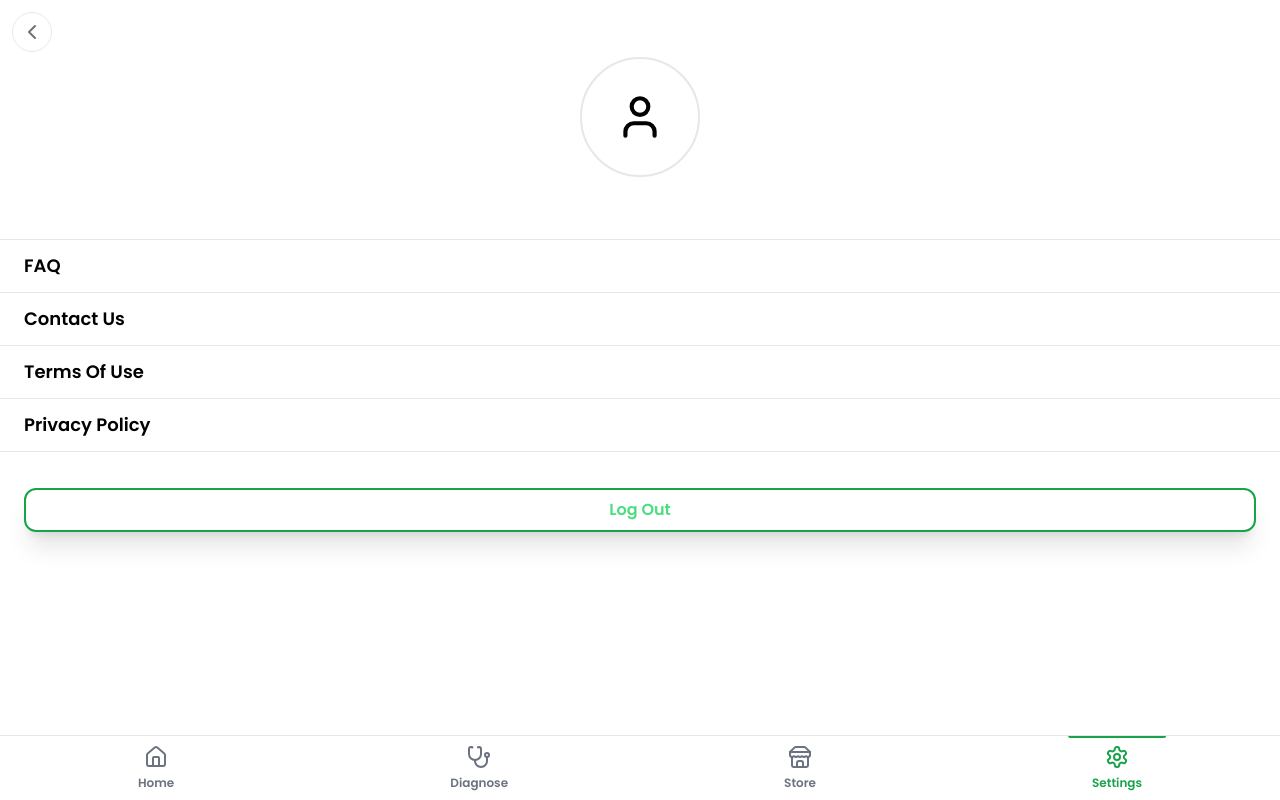
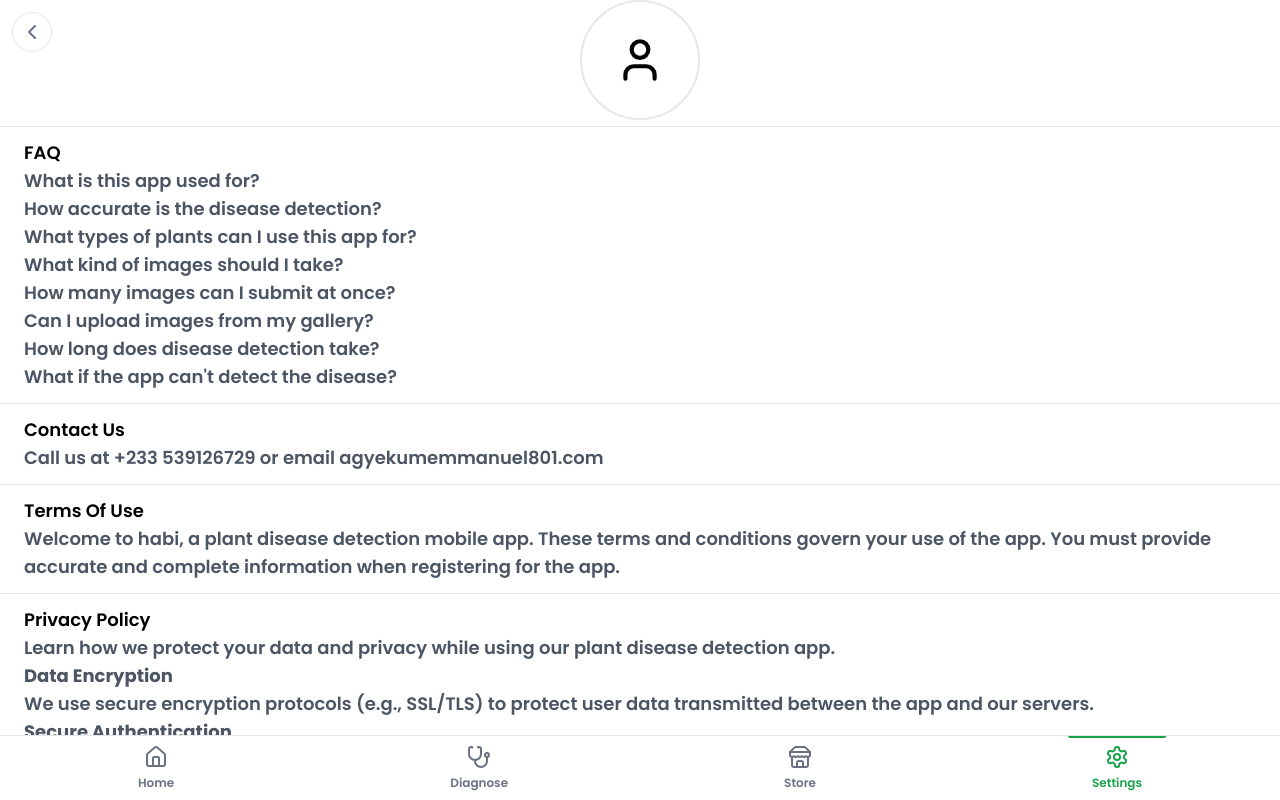
Before and after one commit to orekode/habi, a React (Vite) app: page /settings in a window 1280 px wide. Built offline with nearby package versions, Linux system fonts and the light colour scheme.

Commit message:
done with settings

```diff
--- a/src/pages/general/Settings.jsx
+++ b/src/pages/general/Settings.jsx
@@ -1,29 +1,51 @@
-import { ChevronLeft, User } from 'lucide-react'
-import React from 'react'
+import { ChevronLeft, User } from 'lucide-react';
+import React from 'react';
 import { useAuth } from '@/store/auth';
-import { Link } from 'react-router-dom'
+import { Link } from 'react-router-dom';
 
 const Settings = () => {
+    const { data: { firstName, lastName } } = useAuth();
 
-     const { data: { firstName, lastName } } = useAuth();
-     console.log(useAuth())
     const settings = [
         {
-            name: 'FAQ'
+            name: 'FAQ',
+            description: [
+                'What is this app used for?',
+                'How accurate is the disease detection?',
+                'What types of plants can I use this app for?',
+                'What kind of images should I take?',
+                'How many images can I submit at once?',
+                'Can I upload images from my gallery?',
+                'How long does disease detection take?',
+                'What if the app can\'t detect the disease?'
+            ]
         },
         {
-            name: 'Contact Us'
+            name: 'Contact Us',
+            description:[ 'Call us at +233 539126729 or email agyekumemmanuel801.com']
         },
         {
-            name: 'Terms Of Use'
+            name: 'Terms Of Use',
+            description: ['Welcome to habi, a plant disease detection mobile app. These terms and conditions govern your use of the app. You must provide accurate and complete information when registering for the app.']
         },
         {
-            name: 'Privacy Policy'
+            name: 'Privacy Policy',
+            description: ['Learn how we protect your data and privacy while using our plant disease detection app.'],
+            details: [
+                {
+                    title: 'Data Encryption',
+                    text: 'We use secure encryption protocols (e.g., SSL/TLS) to protect user data transmitted between the app and our servers.'
+                },
+                {
+                    title: 'Secure Authentication',
+                    text: 'We implement secure authentication mechanisms, such as OAuth or JWT, to verify user identities and protect against unauthorized access.'
+                }
+            ]
         },
     ];
 
     return (
-    <div>
+        <div className="flex flex-col h-screen">
             <div className="fixed top-0 left-0 p-3 z-20">
                 <Link to="/home">
                     <div className="h-[40px] w-[40px] rounded-full border flex-center text-gray-500 bg-white">
@@ -34,26 +56,35 @@ const Settings = () => {
 
             <div className="top flex-center flex-col border-b h-[30vh]">
                 <div className="h-[120px] w-[120px] border-2 rounded-full flex-center">
-                <User size={50}/>
+                    <User size={50} />
                 </div>
-            <div className="font-semibold mt-1.5">{firstName+ " " + lastName}</div>
+                <div className="font-semibold mt-1.5">{firstName} {lastName}</div>
             </div>
 
-        <div className="contents">
-            {settings.map( item =>
-                <div className="tab font-semibold text-lg border-b py-3 px-6">
-                    {item.name}
+            <div className="contents overflow-y-auto">
+                {settings.map((item, index) => (
+                    <div key={index} className="tab font-semibold text-lg border-b py-3 px-6">
+                        <div className="text-lg">{item.name}</div>
+                        {item?.description.map((desc, idx) => (
+                            <div key={idx} className="text-gray-600">{desc}</div>
+                        ))}
+                        {item.details && item.details?.map((detail, idx) => (
+                            <div key={idx} className="text-gray-600">
+                                <div className="font-bold">{detail.title}</div>
+                                <div>{detail.text}</div>
                             </div>
-            )}
+                        ))}
+                    </div>
+                ))}
             </div>
 
             <div className="btns mt-3 p-6">
                 <Link to={'/'}>
-                <button className="btn-outline"> Log Out</button>
+                    <button className="btn-outline">Log Out</button>
                 </Link>
             </div>
         </div>
-  )
-}
+    );
+};
 
-export default Settings
+export default Settings;
```
Lines whose indentation alone changed are shown as unchanged.
